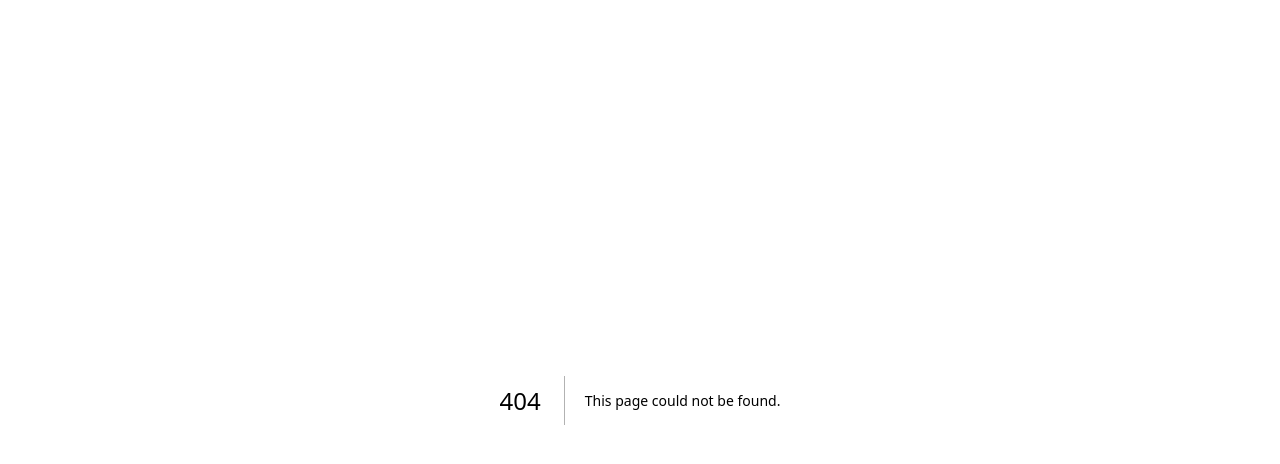
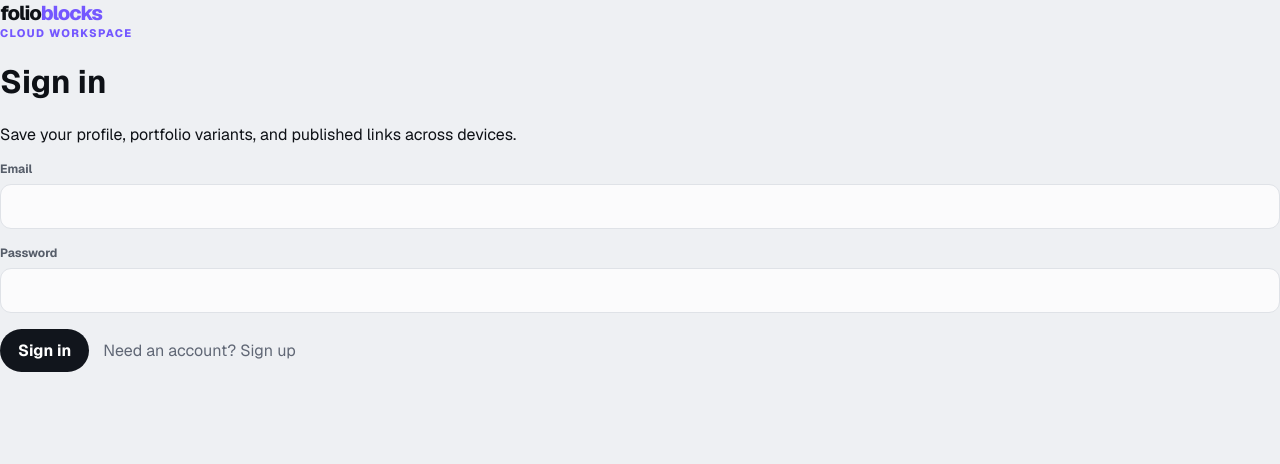
Before and after one commit to srbmaury/Portfolio-Builder, a Next.js app: page /login in a window 1280 px wide. Before the commit this address had no page. Shown: the top 464 px of the page. Built offline with nearby package versions, Linux system fonts and the light colour scheme.

Commit message:
feat: add app/login/page.tsx

```diff
--- /dev/null
+++ b/app/login/page.tsx
@@ -0,0 +1,81 @@
+"use client";
+
+import { useState } from "react";
+import { useRouter } from "next/navigation";
+import { createClient } from "@/lib/supabase/client";
+
+export default function LoginPage() {
+  const router = useRouter();
+  const [mode, setMode] = useState<"login" | "signup">("login");
+  const [email, setEmail] = useState("");
+  const [password, setPassword] = useState("");
+  const [message, setMessage] = useState("");
+  const [busy, setBusy] = useState(false);
+
+  async function submit(event: React.FormEvent) {
+    event.preventDefault();
+    setBusy(true);
+    setMessage("");
+
+    const supabase = createClient();
+    const result =
+      mode === "login"
+        ? await supabase.auth.signInWithPassword({ email, password })
+        : await supabase.auth.signUp({ email, password });
+
+    setBusy(false);
+
+    if (result.error) {
+      setMessage(result.error.message);
+      return;
+    }
+
+    if (mode === "signup" && !result.data.session) {
+      setMessage("Account created. Check your email to confirm it, then sign in.");
+      return;
+    }
+
+    router.push("/builder");
+    router.refresh();
+  }
+
+  return (
+    <main className="auth-shell">
+      <form className="auth-card" onSubmit={submit}>
+        <a className="brand" href="/">folio<span>blocks</span></a>
+        <div>
+          <p className="panel-kicker">Cloud workspace</p>
+          <h1>{mode === "login" ? "Sign in" : "Create account"}</h1>
+          <p>Save your profile, portfolio variants, and published links across devices.</p>
+        </div>
+
+        <label className="field">
+          <span>Email</span>
+          <input type="email" required value={email} onChange={(event) => setEmail(event.target.value)} />
+        </label>
+
+        <label className="field">
+          <span>Password</span>
+          <input type="password" minLength={6} required value={password} onChange={(event) => setPassword(event.target.value)} />
+        </label>
+
+        {message && <p className="auth-message">{message}</p>}
+
+        <button className="primary-button auth-submit" disabled={busy}>
+          {busy ? "Working…" : mode === "login" ? "Sign in" : "Create account"}
+        </button>
+
+        <button
+          type="button"
+          className="ghost-button"
+          onClick={() => {
+            setMode(mode === "login" ? "signup" : "login");
+            setMessage("");
+          }}
+        >
+          {mode === "login" ? "Need an account? Sign up" : "Already have an account? Sign in"}
+        </button>
+      </form>
+    </main>
+  );
+}
```
